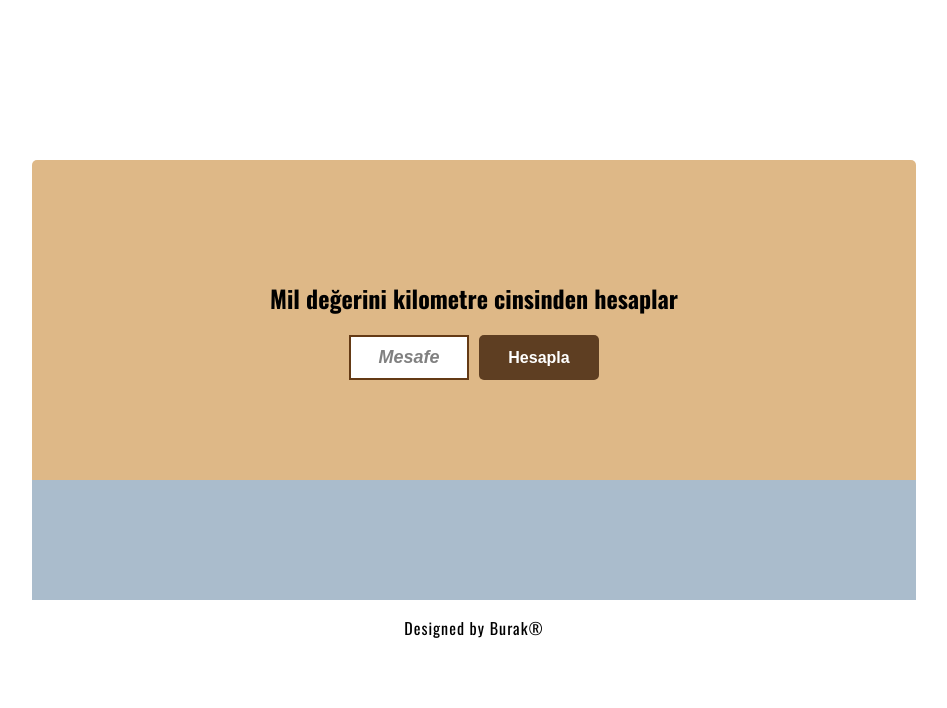
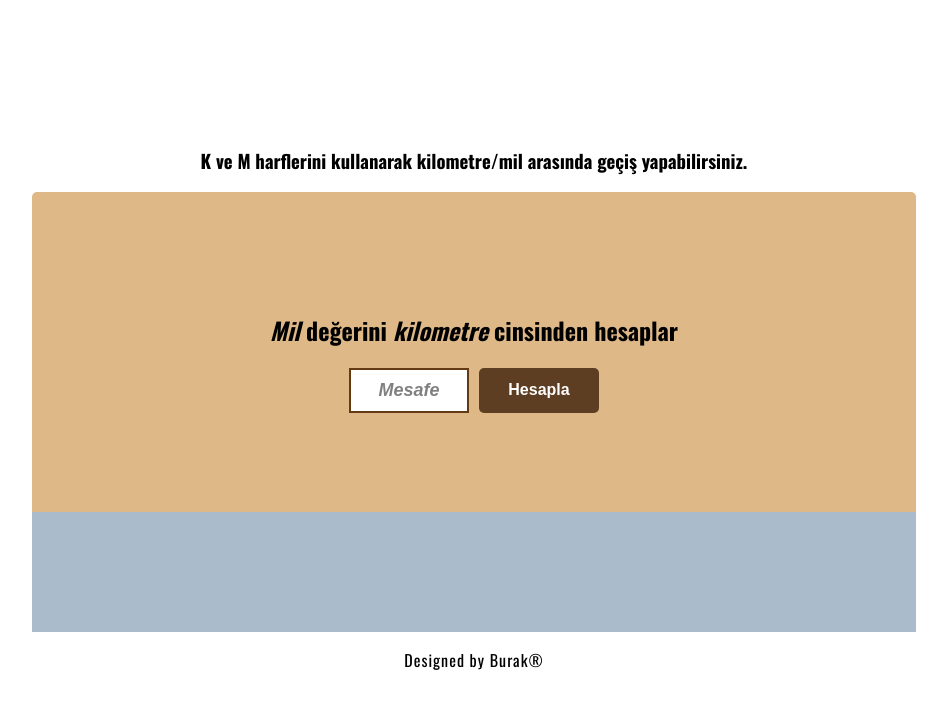
Before and after one commit to Wittgy/mileconverter, a plain HTML site: page index.html in a window 1280 px wide. Shown: the whole page, without its empty margins (166-1113 px from the left). Drawn offline with nearby package versions, Linux system fonts and the light colour scheme.

Commit message:
Update index.html

```diff
--- a/index.html
+++ b/index.html
@@ -6,8 +6,9 @@
     <link rel="stylesheet" href="mile.css">
   </head>
   <body>
+    <h3>K ve M harflerini kullanarak kilometre/mil arasında geçiş yapabilirsiniz.</h3>
     <div class="container-top">
-      <h2>Mil değerini kilometre cinsinden hesaplar</h2>
+      <h2><i>Mil</i> değerini <i>kilometre</i> cinsinden hesaplar</h2>
       <form action="somephpfile.php" method="post" id="convert"  >
         <input type="text" placeholder="Mesafe" id="distance" name="distance">
         <input type="submit" name="convertdistance"  value="Hesapla">
@@ -17,7 +18,7 @@
       <p id="answerP"></p>
     </div>
 
-    <div><p style="letter-spacing: 1px;">Designed by Burak&#174</p></div>
+    <div><p style="letter-spacing: 1px;" id="designword">Designed by Burak&#174</p></div>
 
     <script src="mile.js"></script>
   </body>
```
